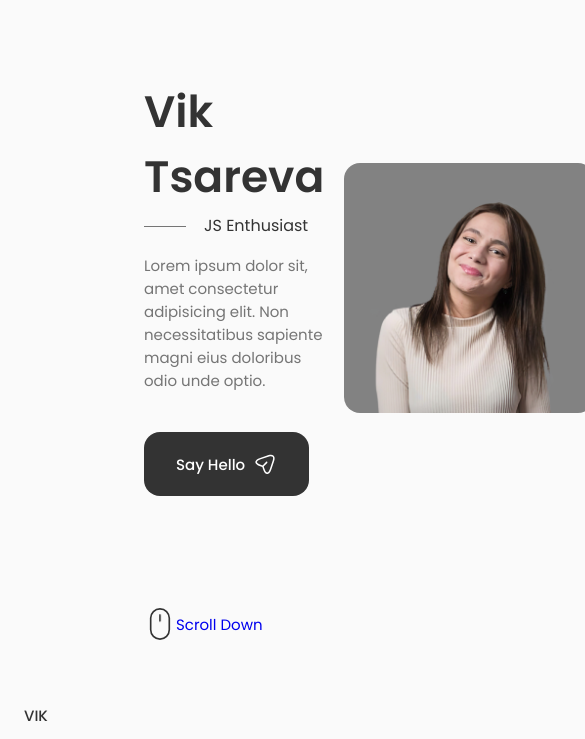
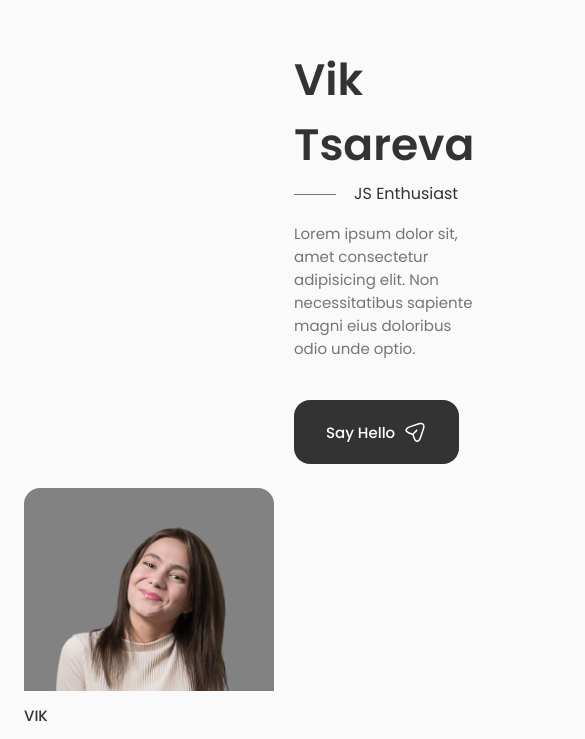
Before and after one commit to vikdts/fantastic-octo-guacamole, a React (Create React App) app in the folder resume/: page / in a window 390 px wide. Shown: the part 105-844 px from the top of the page, 585 px wide, since content can reach past the window. Built offline with nearby package versions, Linux system fonts and the light colour scheme; the HTML template or start-up script is replaced by a standard one.

Commit message:
style content medium

```diff
--- a/resume/src/components/home/home.css
+++ b/resume/src/components/home/home.css
@@ -118,6 +118,10 @@
 
 
 @media screen and (max-width: 768px) {
+  .home__content {
+    grid-template-columns: 0.5fr 3fr;
+    padding-top: 3.5rem;
+  }
 }
 
 @media screen and (max-width: 576px) {
```
